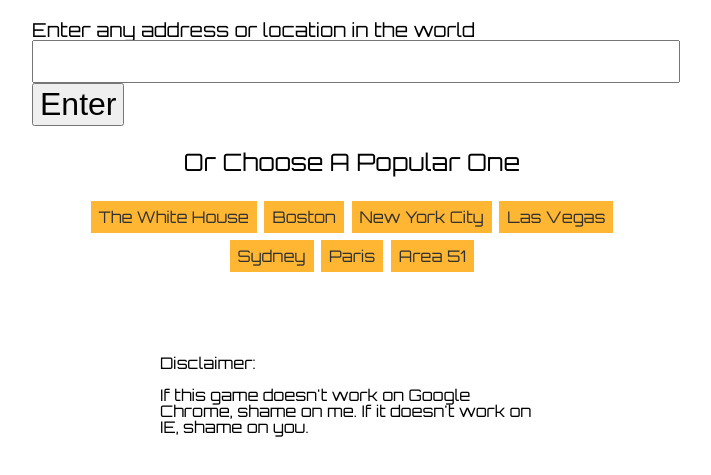
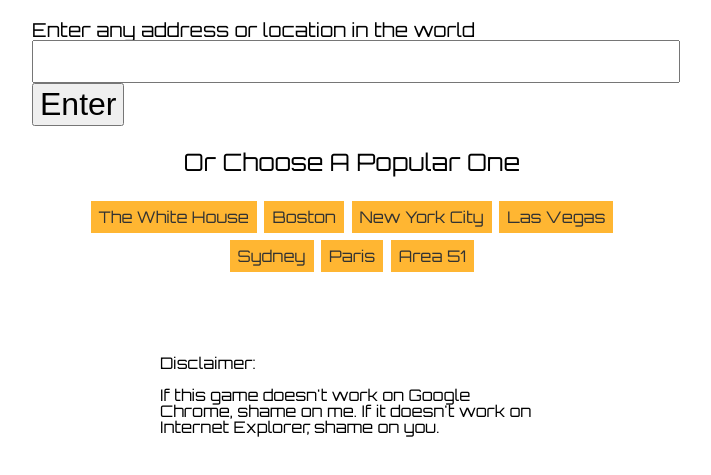
Before and after one commit to mfitch12/ufoAttack, a plain HTML site: page index.html in a window 1280 px wide. Shown: the part 295-770 px from the top of the page, without its empty margins (288-999 px from the left). Drawn offline with nearby package versions, Linux system fonts and the light colour scheme; some packages are replaced by stand-ins of ours.

Commit message:
fixed bug

```diff
--- a/index.html
+++ b/index.html
@@ -24,7 +24,7 @@
 			<div class='preselectedLocation' data-loc='the eiffel tower'>Paris</div>
 			<div class='preselectedLocation' data-loc='Area 51'>Area 51</div>
 		</div>
-		<div class='disclaimer'>Disclaimer: <br><br>If this game doesn't work on Google Chrome, shame on me. If it doesn't work on IE, shame on you.</div>
+		<div class='disclaimer'>Disclaimer: <br><br>If this game doesn't work on Google Chrome, shame on me. If it doesn't work on Internet Explorer, shame on you.</div>
 	</div>
 
 	<div id="map-canvas"></div>
--- a/js/game.js
+++ b/js/game.js
@@ -92,6 +92,7 @@ $('#newLocation').click(function(){
 
 $('#gameBoard').mousemove(fireWeapon);
 $('#gameBoard').click(moveShipClick);
+$('.ufo1').click(moveShipClick);
 
 $(document).keydown(function(e){
 	if(e.keyCode == 16){
```
